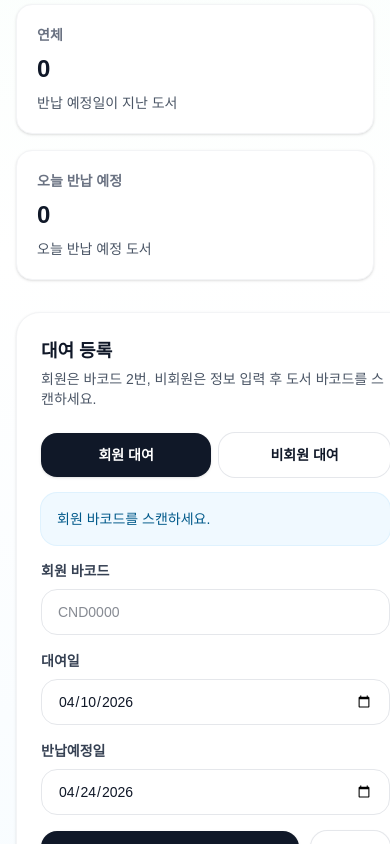
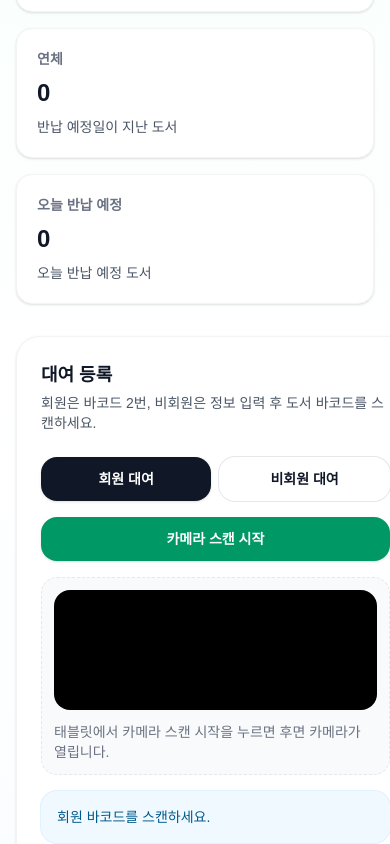
Before and after one commit to ddddei/book_rental_api, a Next.js app: page / in a window 390 px wide. Shown: the part 1156-2000 px from the top of the page. Built offline with nearby package versions, Linux system fonts and the light colour scheme; no server answers.

Commit message:
Update page.tsx

```diff
--- a/src/app/page.tsx
+++ b/src/app/page.tsx
@@ -1,6 +1,6 @@
 "use client";
 
-import { useEffect, useMemo, useState } from "react";
+import { useEffect, useMemo, useRef, useState } from "react";
 
 type BookStatus = "available" | "borrowed" | "overdue";
 type BorrowMode = "member" | "guest";
@@ -218,6 +218,14 @@ export default function HomePage() {
   const [errorMessage, setErrorMessage] = useState("");
   const [submitting, setSubmitting] = useState(false);
 
+  const [cameraReady, setCameraReady] = useState(false);
+  const [cameraLoading, setCameraLoading] = useState(false);
+  const [cameraError, setCameraError] = useState("");
+  const [cameraOpen, setCameraOpen] = useState(false);
+
+  const html5QrCodeRef = useRef<any>(null);
+  const scannerRegionId = "reader";
+
   async function fetchBooks() {
     try {
       setLoading(true);
@@ -356,11 +364,11 @@ export default function HomePage() {
     }
   }
 
-  async function handleScanSubmit() {
+  async function handleScanSubmit(rawCode?: string) {
     setMessage("");
     setErrorMessage("");
 
-    const code = normalizeCode(scanInput);
+    const code = normalizeCode(rawCode ?? scanInput);
 
     if (!code) {
       setErrorMessage("바코드를 입력하거나 스캔해주세요.");
@@ -477,6 +485,89 @@ export default function HomePage() {
     }
   }
 
+  async function stopCamera() {
+    try {
+      if (html5QrCodeRef.current) {
+        const state = html5QrCodeRef.current.getState?.();
+        if (state === 2 || state === 1) {
+          await html5QrCodeRef.current.stop();
+        }
+        await html5QrCodeRef.current.clear();
+      }
+    } catch {
+      // ignore
+    } finally {
+      html5QrCodeRef.current = null;
+      setCameraOpen(false);
+      setCameraReady(false);
+      setCameraLoading(false);
+    }
+  }
+
+  async function startCamera() {
+    try {
+      setCameraError("");
+      setCameraLoading(true);
+
+      const { Html5Qrcode, Html5QrcodeSupportedFormats } = await import(
+        "html5-qrcode"
+      );
+
+      if (html5QrCodeRef.current) {
+        await stopCamera();
+      }
+
+      const scanner = new Html5Qrcode(scannerRegionId);
+      html5QrCodeRef.current = scanner;
+
+      await scanner.start(
+        { facingMode: "environment" },
+        {
+          fps: 10,
+          qrbox: { width: 250, height: 140 },
+          aspectRatio: 1.7778,
+          formatsToSupport: [
+            Html5QrcodeSupportedFormats.CODE_128,
+            Html5QrcodeSupportedFormats.CODE_39,
+            Html5QrcodeSupportedFormats.EAN_13,
+            Html5QrcodeSupportedFormats.EAN_8,
+            Html5QrcodeSupportedFormats.QR_CODE,
+          ],
+        },
+        async (decodedText: string) => {
+          const code = normalizeCode(decodedText);
+
+          try {
+            await stopCamera();
+            await handleScanSubmit(code);
+          } catch {
+            // ignore
+          }
+        },
+        () => {
+          // scan failure callback - ignore noisy events
+        }
+      );
+
+      setCameraOpen(true);
+      setCameraReady(true);
+    } catch (error) {
+      setCameraError(
+        error instanceof Error
+          ? error.message
+          : "카메라를 시작하지 못했습니다."
+      );
+    } finally {
+      setCameraLoading(false);
+    }
+  }
+
+  useEffect(() => {
+    return () => {
+      stopCamera();
+    };
+  }, []);
+
   return (
     <main className="min-h-screen bg-gradient-to-b from-emerald-50 via-white to-sky-50">
       <div className="mx-auto max-w-7xl px-4 py-10 sm:px-6 lg:px-8">
@@ -498,7 +589,8 @@ export default function HomePage() {
 
               <p className="mt-4 max-w-2xl text-sm leading-6 text-gray-600 sm:text-base">
                 회원은 회원 바코드와 도서 바코드를 순서대로 스캔해 대여할 수 있고,
-                비회원은 이름과 연락처 입력 후 도서 바코드로 대여할 수 있습니다.
+                비회원은 이름과 연락처 입력 후 도서 바코드를 스캔할 수 있습니다.
+                카메라 스캔도 지원합니다.
               </p>
             </div>
 
@@ -532,7 +624,7 @@ export default function HomePage() {
           <StatCard label="오늘 반납 예정" value={stats.dueToday} help="오늘 반납 예정 도서" />
         </section>
 
-        <section className="mt-8 grid gap-8 lg:grid-cols-[380px_minmax(0,1fr)]">
+        <section className="mt-8 grid gap-8 lg:grid-cols-[420px_minmax(0,1fr)]">
           <div className="rounded-3xl border border-gray-100 bg-white p-6 shadow-sm">
             <SectionTitle
               title="대여 등록"
@@ -575,6 +667,44 @@ export default function HomePage() {
                 </button>
               </div>
 
+              <div className="flex gap-3">
+                {!cameraOpen ? (
+                  <button
+                    type="button"
+                    onClick={startCamera}
+                    disabled={cameraLoading}
+                    className="inline-flex flex-1 items-center justify-center rounded-2xl bg-emerald-600 px-5 py-3 text-sm font-semibold text-white shadow-sm transition hover:bg-emerald-700 disabled:cursor-not-allowed disabled:opacity-60"
+                  >
+                    {cameraLoading ? "카메라 준비 중..." : "카메라 스캔 시작"}
+                  </button>
+                ) : (
+                  <button
+                    type="button"
+                    onClick={stopCamera}
+                    className="inline-flex flex-1 items-center justify-center rounded-2xl bg-white px-5 py-3 text-sm font-semibold text-gray-900 shadow-sm ring-1 ring-gray-200 transition hover:bg-gray-50"
+                  >
+                    카메라 스캔 종료
+                  </button>
+                )}
+              </div>
+
+              <div className="rounded-2xl border border-dashed border-gray-200 bg-gray-50 p-3">
+                <div
+                  id={scannerRegionId}
+                  className={`overflow-hidden rounded-2xl bg-black ${cameraReady ? "min-h-[260px]" : "min-h-[120px]"}`}
+                />
+                {!cameraOpen ? (
+                  <p className="mt-3 text-sm text-gray-500">
+                    태블릿에서 카메라 스캔 시작을 누르면 후면 카메라가 열립니다.
+                  </p>
+                ) : null}
+                {cameraError ? (
+                  <p className="mt-3 text-sm font-medium text-rose-700">
+                    {cameraError}
+                  </p>
+                ) : null}
+              </div>
+
               {borrowMode === "member" ? (
                 <>
                   <div className="rounded-2xl bg-sky-50 p-4 text-sm text-sky-800 ring-1 ring-sky-100">
@@ -609,7 +739,7 @@ export default function HomePage() {
                     <button
                       type="button"
                       disabled={submitting}
-                      onClick={handleScanSubmit}
+                      onClick={() => handleScanSubmit()}
                       className="inline-flex flex-1 items-center justify-center rounded-2xl bg-gray-900 px-5 py-3 text-sm font-semibold text-white shadow-sm transition hover:bg-gray-800 disabled:cursor-not-allowed disabled:opacity-60"
                     >
                       {submitting
@@ -678,7 +808,7 @@ export default function HomePage() {
                     <button
                       type="button"
                       disabled={submitting}
-                      onClick={handleScanSubmit}
+                      onClick={() => handleScanSubmit()}
                       className="inline-flex flex-1 items-center justify-center rounded-2xl bg-gray-900 px-5 py-3 text-sm font-semibold text-white shadow-sm transition hover:bg-gray-800 disabled:cursor-not-allowed disabled:opacity-60"
                     >
                       {submitting ? "처리 중..." : "비회원 대여 처리"}
```
